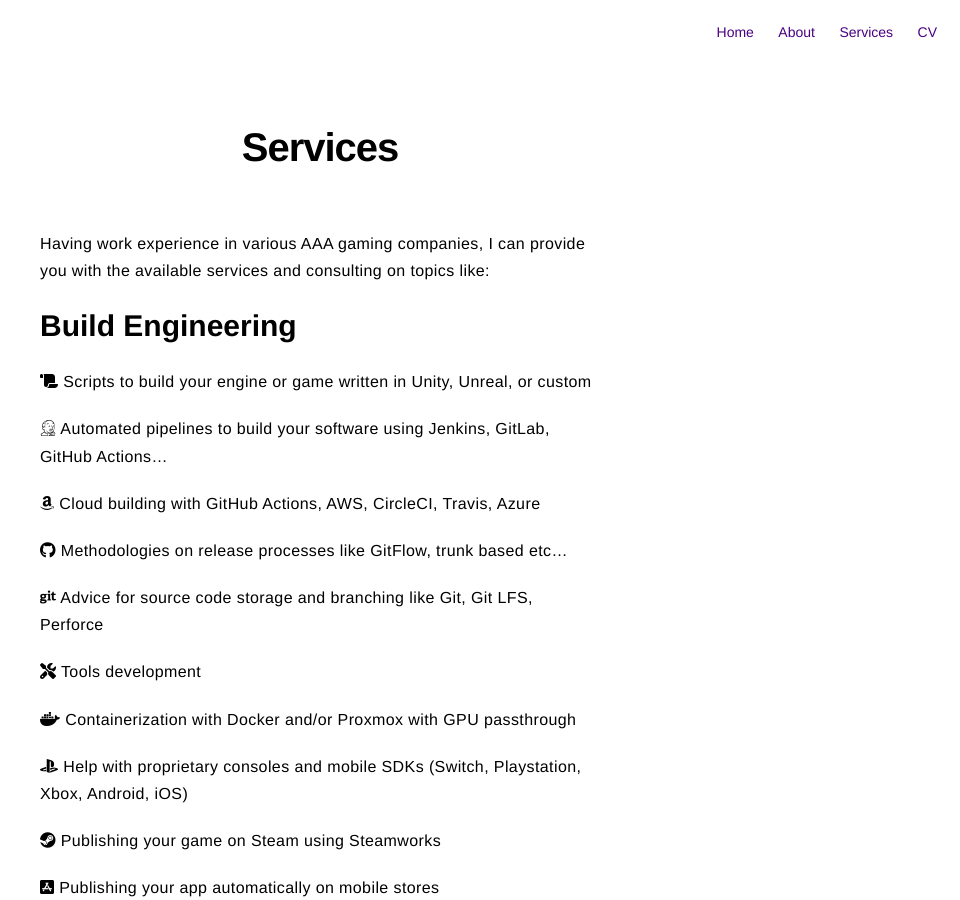
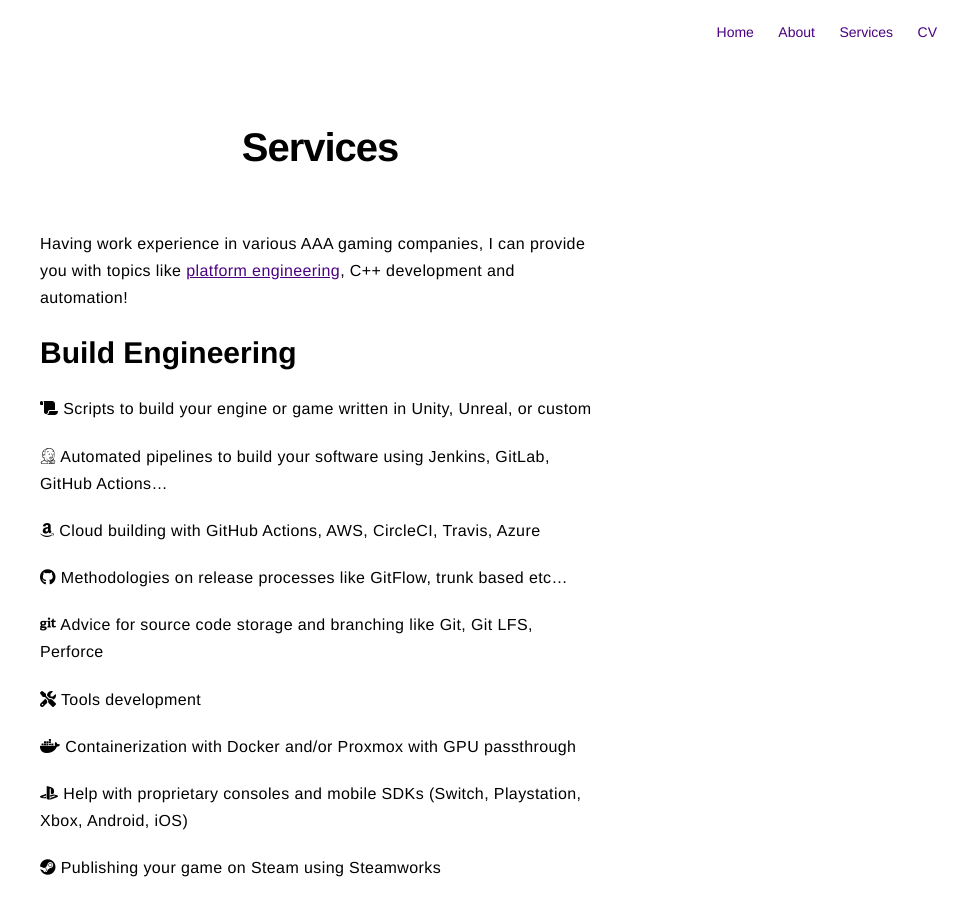
Before and after one commit to yatima1460/yatima1460.github.io, a Jekyll site: the page built from services.md, in a window 1280 px wide and 900 px high. Shown: the whole window, without its empty margins (320-1280 px from the left). Built offline with Jekyll 4.4.1, drawn with Linux system fonts in a browser that asks for light colours; nearby versions of some CDN libraries; our own code applies the rules of GitHub Pages for plain Markdown files.

Commit message:
Update services.md

```diff
--- a/services.md
+++ b/services.md
@@ -1,6 +1,6 @@
 # Services
 
-Having work experience in various AAA gaming companies, I can provide you with the available services and consulting on topics like:
+Having work experience in various AAA gaming companies, I can provide you with topics like [platform engineering](https://en.wikipedia.org/wiki/Platform_engineering), C++ development and automation!
 
 ## Build Engineering
 
```
